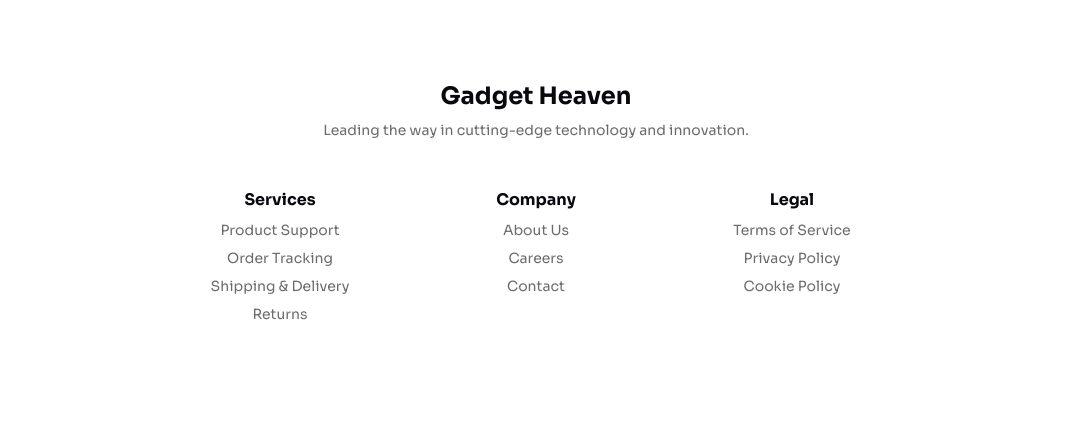
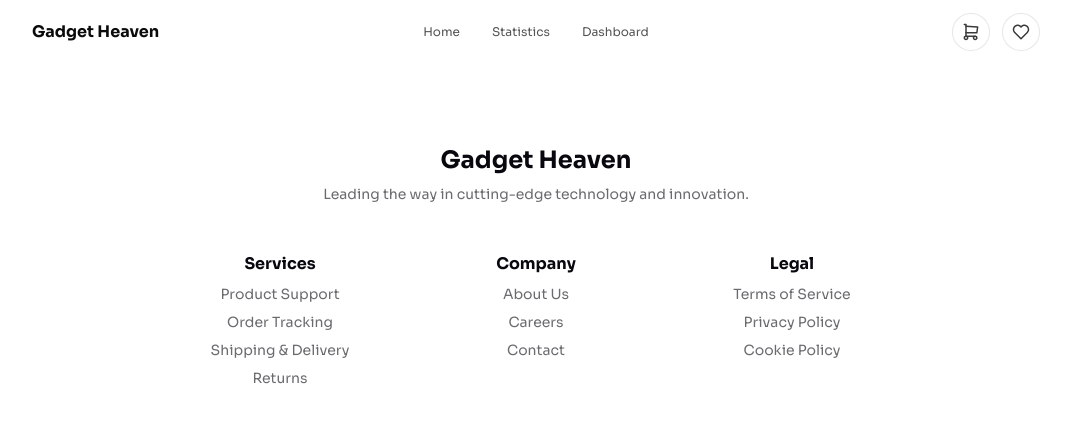
Before and after one commit to programming-hero-web-course-4/b10a8-gadget-heaven-MohammadSajjadHossain9648, a React (Vite) app: page / in a window 1280 px wide. Shown: the top 422 px of the page, without its empty margins (104-1175 px from the left). Built offline with nearby package versions, Linux system fonts and the light colour scheme.

Commit message:
Add responsive Navbar design in Navbar component

```diff
--- a/package.json
+++ b/package.json
@@ -14,6 +14,7 @@
     "match-sorter": "^7.0.0",
     "react": "^18.3.1",
     "react-dom": "^18.3.1",
+    "react-icons": "^5.3.0",
     "react-router-dom": "^6.27.0",
     "sort-by": "^1.2.0"
   },
--- a/src/components/Home/Home.jsx
+++ b/src/components/Home/Home.jsx
@@ -1,9 +1,13 @@
 import React from 'react';
 import Footer from '../Footer/Footer';
+import { useLocation } from 'react-router-dom';
+import Navbar from '../Navbar/Navbar';
 
 const Home = () => {
     return (
-        <div className="text-white_color font_sora">
+        <div className="text-black_color font_sora">
+            {/* header section */}
+            <Navbar></Navbar>
 
             {/* footer section */}
             <Footer></Footer>
--- /dev/null
+++ b/src/components/Navbar/Navbar.jsx
@@ -0,0 +1,43 @@
+import { GiHamburgerMenu } from "react-icons/gi";
+import { Link, NavLink } from "react-router-dom";
+import cart from '../../assets/cart.svg';
+import wishlist from '../../assets/wishlist.svg';
+
+
+const Navbar = () => {
+  return (
+    <div className="navbar sm:w-11/12 md:w-4/5 mx-auto">
+        <div className="navbar-start">
+            <div className="dropdown">
+                <div tabIndex={0} role="button" className="btn btn-ghost md:hidden">
+                    <GiHamburgerMenu />
+                </div>
+                <ul tabIndex={0} className="menu menu-sm dropdown-content rounded-box z-[1] mt-3 w-52 px-4 space-y-4"
+                >
+                    <NavLink to={'/'} className="text-xs text-Shade_black_color_1">Home</NavLink>
+                    <NavLink to={'/Statistics'} className="text-xs text-Shade_black_color_1">Statistics</NavLink>
+                    <NavLink to={'/Dashboard'} className="text-xs text-Shade_black_color_1">Dashboard</NavLink>
+                </ul>
+            </div>
+            <h1 className="font-bold">Gadget Heaven</h1>
+        </div>
+        <div className="navbar-center hidden md:flex">
+            <ul className="menu menu-horizontal space-x-8">
+                <NavLink to={'/'} className="text-xs text-Shade_black_color_1">Home</NavLink>
+                <NavLink to={'/Statistics'} className="text-xs text-Shade_black_color_1">Statistics</NavLink>
+                <NavLink to={'/Dashboard'} className="text-xs text-Shade_black_color_1">Dashboard</NavLink>
+            </ul>
+        </div>
+        <div className="navbar-end">
+            <Link to={'#'} className="p-2 border border-Shade_black_color_2 rounded-full bg-white_color mr-3">
+                <img src={cart} alt="cart icon image" />
+            </Link>
+            <Link to={'#'} className="p-2 border border-Shade_black_color_2 rounded-full bg-white_color ">
+                <img src={wishlist} alt="wishlist icon image" />
+            </Link>
+        </div>
+    </div>
+  );
+};
+
+export default Navbar;
--- a/tailwind.config.js
+++ b/tailwind.config.js
@@ -12,7 +12,8 @@ export default {
         shade_white_color2: 'rgb(246, 246, 246)',
 
         black_color: 'rgb(11, 11, 11)',
-        Shade_black_color: 'rgba(11, 11, 11, 0.7)',
+        Shade_black_color_1: 'rgba(11, 11, 11, 0.7)',
+        Shade_black_color_2: 'rgba(11, 11, 11, 0.1)',
         black_bg_color: 'rgba(11, 11, 11, 0.15)',
 
         dark_blue_color: 'rgb(9, 8, 15)',
```
Also changed, not shown: 1 other file (tests, documents, lock files or other folders).
